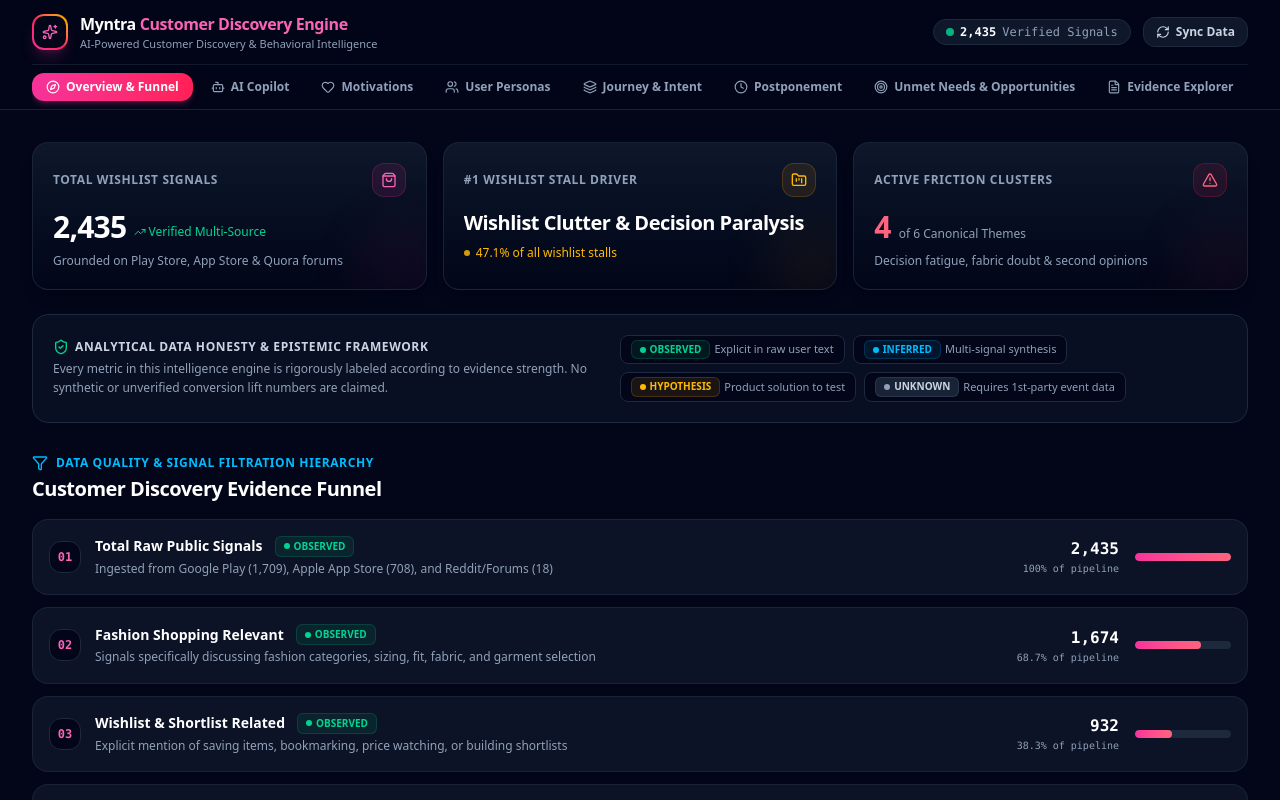
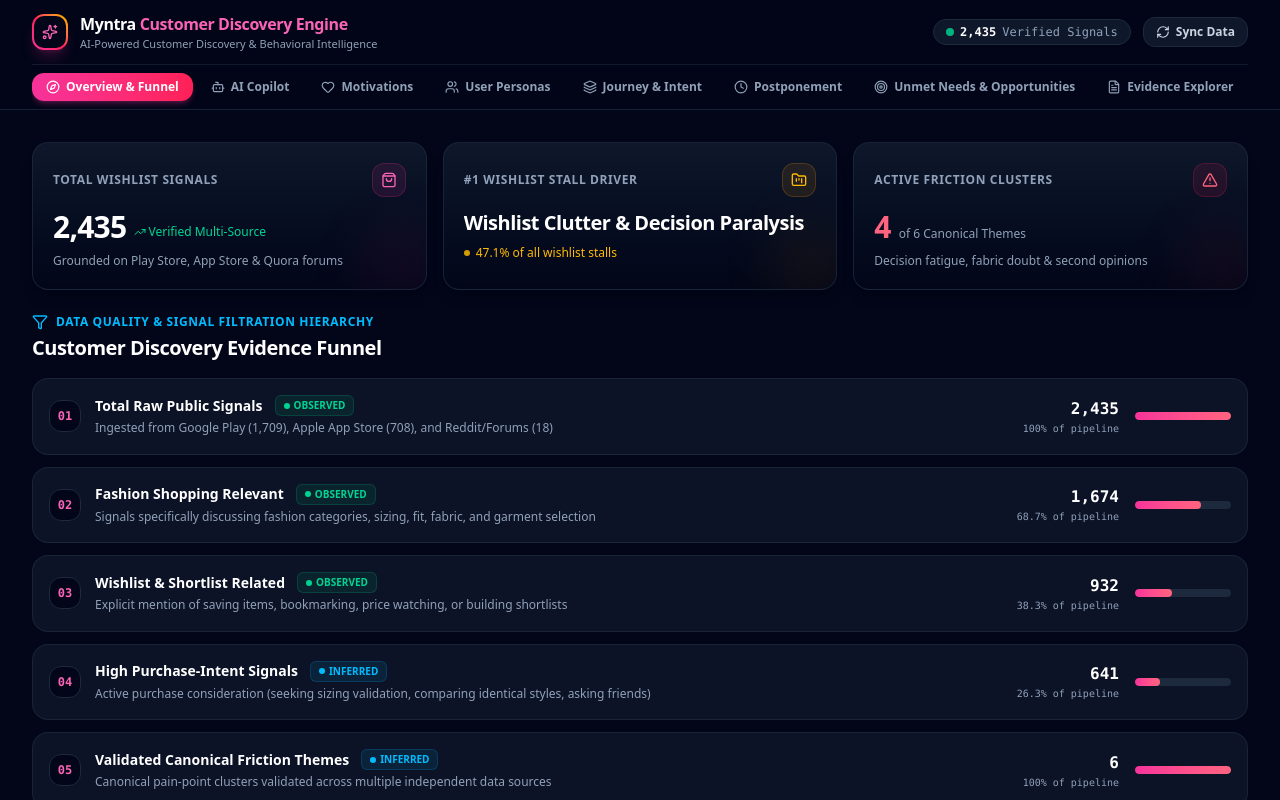
Before and after one commit to Munendra99/myntra-wishlist-discovery-engine, a Next.js app in the folder dashboard/: page / in a window 1280 px wide. Shown: the top 800 px of the page. Built offline with nearby package versions, Linux system fonts and the light colour scheme; no server answers; the database is empty.

Commit message:
refactor: remove epistemic framework guide box from overview

```diff
--- a/dashboard/src/components/DiscoveryFunnel.tsx
+++ b/dashboard/src/components/DiscoveryFunnel.tsx
@@ -54,40 +54,8 @@
 
 export const DiscoveryFunnel: React.FC = () => {
   return (
-    <section className="space-y-8 animate-fadeIn">
-      {/* 1. Epistemic Data Honesty Guide */}
-      <div className="rounded-2xl bg-slate-900/60 border border-slate-800 p-4 sm:p-5 flex flex-col md:flex-row md:items-center justify-between gap-4">
-        <div>
-          <h4 className="text-xs font-bold uppercase tracking-wider text-slate-300 flex items-center gap-1.5 mb-1">
-            <ShieldCheck className="w-4 h-4 text-emerald-400" />
-            <span>Analytical Data Honesty & Epistemic Framework</span>
-          </h4>
-          <p className="text-xs text-slate-400 leading-relaxed">
-            Every metric in this intelligence engine is rigorously labeled according to evidence strength. No synthetic or unverified conversion lift numbers are claimed.
-          </p>
-        </div>
-
-        <div className="flex flex-wrap gap-2 text-xs">
-          <div className="flex items-center space-x-1 bg-slate-950 px-2.5 py-1 rounded-lg border border-slate-800">
-            <EpistemicBadge status="OBSERVED" />
-            <span className="text-[11px] text-slate-400">Explicit in raw user text</span>
-          </div>
-          <div className="flex items-center space-x-1 bg-slate-950 px-2.5 py-1 rounded-lg border border-slate-800">
-            <EpistemicBadge status="INFERRED" />
-            <span className="text-[11px] text-slate-400">Multi-signal synthesis</span>
-          </div>
-          <div className="flex items-center space-x-1 bg-slate-950 px-2.5 py-1 rounded-lg border border-slate-800">
-            <EpistemicBadge status="HYPOTHESIS" />
-            <span className="text-[11px] text-slate-400">Product solution to test</span>
-          </div>
-          <div className="flex items-center space-x-1 bg-slate-950 px-2.5 py-1 rounded-lg border border-slate-800">
-            <EpistemicBadge status="UNKNOWN" />
-            <span className="text-[11px] text-slate-400">Requires 1st-party event data</span>
-          </div>
-        </div>
-      </div>
-
-      {/* 2. The End-to-End Discovery Funnel */}
+    <section className="space-y-6 animate-fadeIn">
+      {/* Customer Discovery Evidence Funnel */}
       <div>
         <div className="flex items-center justify-between mb-4">
           <div>
```
